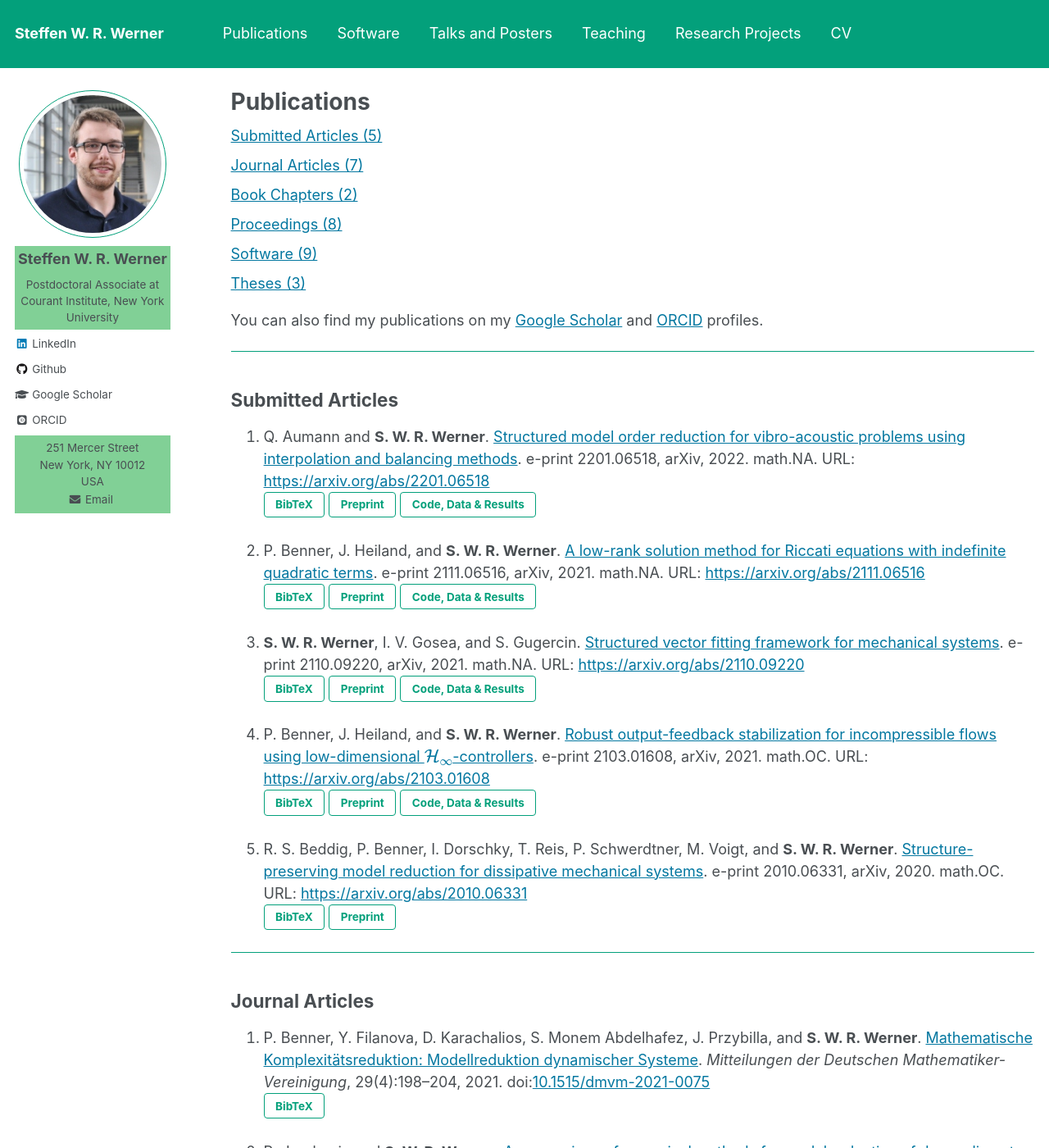
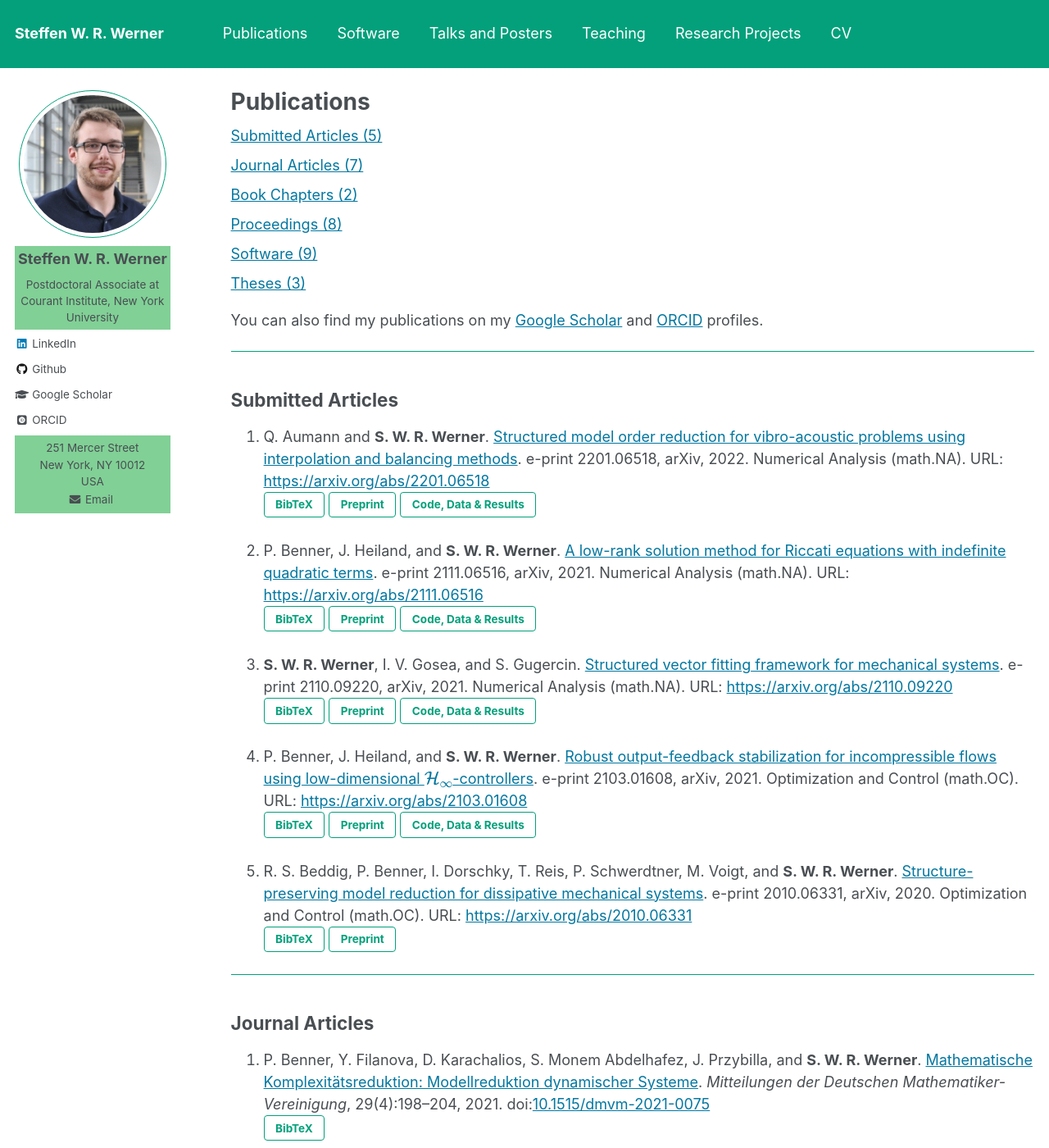
Before and after one commit to ninsteve/ninsteve.github.io, a Jekyll site: the page built from _pages/publications.md, in a window 1280 px wide and 1400 px high. Shown: the whole window at 82% size. Built offline with Jekyll 4.4.1, drawn with Linux system fonts in a browser that asks for light colours; nearby versions of some CDN libraries; some web fonts are replaced; formulas are drawn with MathJax 3.

Commit message:
Updated preprints.

```diff
--- a/_pages/publications.md
+++ b/_pages/publications.md
@@ -49,8 +49,8 @@ and <a target="blank_" href="{{ author.orcid }}">ORCID</a> profiles.
     target="blank_" href="https://arxiv.org/abs/2201.06518">Structured model
     order reduction for vibro-acoustic problems using interpolation and
     balancing methods</a>.
-    e-print 2201.06518, arXiv, 2022.
-    math.NA. URL: <a target="blank_" href="https://arxiv.org/abs/2201.06518">
+    e-print 2201.06518, arXiv, 2022. Numerical Analysis (math.NA).
+    URL: <a target="blank_" href="https://arxiv.org/abs/2201.06518">
     https://arxiv.org/abs/2201.06518</a><br />
     <button id="AumW22-pop" class="btn btn--inverse">BibTeX</button>
     <a target="blank_" href="https://arxiv.org/abs/2201.06518">
@@ -61,8 +61,8 @@ and <a target="blank_" href="{{ author.orcid }}">ORCID</a> profiles.
 1.  P. Benner, J. Heiland, and <strong>S. W. R. Werner</strong>. <a
     target="blank_" href="https://arxiv.org/abs/2111.06516">A low-rank solution
     method for Riccati equations with indefinite quadratic terms</a>.
-    e-print 2111.06516, arXiv, 2021.
-    math.NA. URL: <a target="blank_" href="https://arxiv.org/abs/2111.06516">
+    e-print 2111.06516, arXiv, 2021. Numerical Analysis (math.NA).
+    URL: <a target="blank_" href="https://arxiv.org/abs/2111.06516">
     https://arxiv.org/abs/2111.06516</a><br />
     <button id="BenHW21a-pop" class="btn btn--inverse">BibTeX</button>
     <a target="blank_" href="https://arxiv.org/abs/2111.06516">
@@ -73,7 +73,7 @@ and <a target="blank_" href="{{ author.orcid }}">ORCID</a> profiles.
 1.  <strong>S. W. R. Werner</strong>, I. V. Gosea, and S. Gugercin. <a
     target="blank_" href="https://arxiv.org/abs/2110.09220">Structured vector
     fitting framework for mechanical systems</a>. e-print 2110.09220,
-    arXiv, 2021. math.NA.
+    arXiv, 2021. Numerical Analysis (math.NA).
     URL: <a target="blank_" href="https://arxiv.org/abs/2110.09220">
     https://arxiv.org/abs/2110.09220</a><br />
     <button id="WerGG21-pop" class="btn btn--inverse">BibTeX</button>
@@ -86,7 +86,8 @@ and <a target="blank_" href="{{ author.orcid }}">ORCID</a> profiles.
     target="blank_" href="https://arxiv.org/abs/2103.01608">Robust
     output-feedback stabilization for incompressible flows using low-dimensional
     \\(\mathcal{H}_{\infty}\\)-controllers</a>. e-print 2103.01608, arXiv, 2021.
-    math.OC. URL: <a target="blank_" href="https://arxiv.org/abs/2103.01608">
+    Optimization and Control (math.OC).
+    URL: <a target="blank_" href="https://arxiv.org/abs/2103.01608">
     https://arxiv.org/abs/2103.01608</a><br />
     <button id="BenHW21-pop" class="btn btn--inverse">BibTeX</button>
     <a target="blank_" href="https://arxiv.org/abs/2103.01608">
@@ -98,7 +99,8 @@ and <a target="blank_" href="{{ author.orcid }}">ORCID</a> profiles.
     <strong>S. W. R. Werner</strong>. <a target="blank_"
     href="https://arxiv.org/abs/2010.06331">Structure-preserving model reduction
     for dissipative mechanical systems</a>. e-print 2010.06331, arXiv, 2020.
-    math.OC. URL: <a target="blank_" href="https://arxiv.org/abs/2010.06331">
+    Optimization and Control (math.OC).
+    URL: <a target="blank_" href="https://arxiv.org/abs/2010.06331">
     https://arxiv.org/abs/2010.06331</a><br />
     <button id="BedBDetal20-pop" class="btn btn--inverse">BibTeX</button>
     <a target="blank_" href="https://arxiv.org/abs/2010.06331">
--- a/files/publications/bibtex.html
+++ b/files/publications/bibtex.html
@@ -17,7 +17,7 @@
   institution =  {arXiv},
   type =         {e-print},
   number =       {2201.06518},
-  note =         {math.NA},
+  note =         {Numerical Analysis (math.NA)},
   year =         {2022},
   url =          {https://arxiv.org/abs/2201.06518}
 }
@@ -38,7 +38,7 @@
   institution =  {arXiv},
   type =         {e-print},
   number =       {2111.06516},
-  note =         {math.NA},
+  note =         {Numerical Analysis (math.NA)},
   year =         {2021},
   url =          {https://arxiv.org/abs/2111.06516}
 }
@@ -58,7 +58,7 @@
   institution =  {arXiv},
   type =         {e-print},
   number =       {2110.09220},
-  note =         {math.NA},
+  note =         {Numerical Analysis (math.NA)},
   year =         {2021},
   url =          {https://arxiv.org/abs/2110.09220}
 }
@@ -79,7 +79,7 @@
   institution =  {arXiv},
   type =         {e-print},
   number =       {2103.01608},
-  note =         {math.OC},
+  note =         {Optimization and Control (math.OC)},
   year =         {2021},
   url =          {https://arxiv.org/abs/2103.01608}
 }
@@ -101,7 +101,7 @@
   institution =  {arXiv},
   type =         {e-print},
   number =       {2010.06331},
-  note =         {math.OC},
+  note =         {Optimization and Control (math.OC)},
   year =         {2020},
   url =          {https://arxiv.org/abs/2010.06331}
 }
```
Also changed, not shown: 1 other file.
